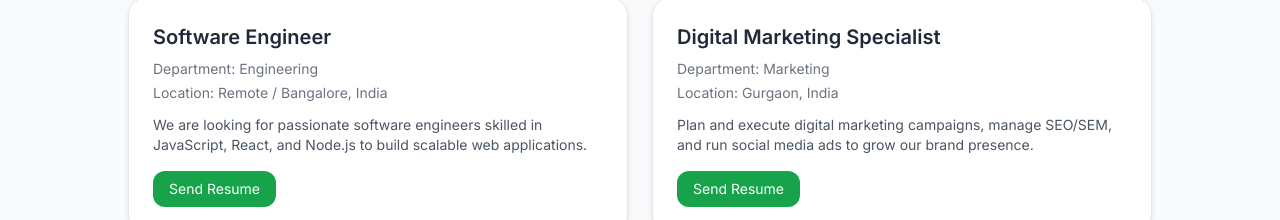
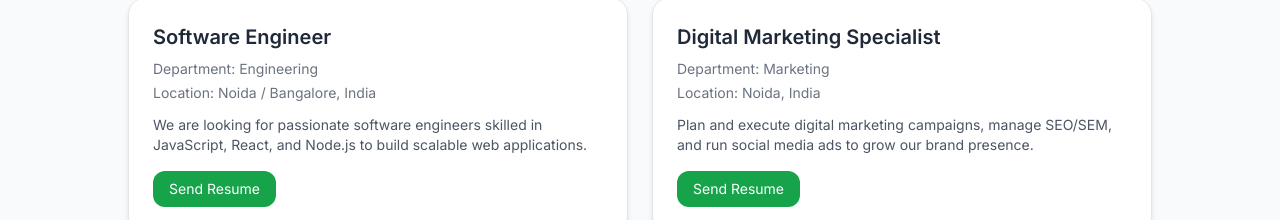
Before and after one commit to hxankit/ScsWeb, a React (Vite) app in the folder Frontend/: page /careers in a window 1280 px wide. Shown: the part 235-455 px from the top of the page. Built offline with nearby package versions, Linux system fonts and the light colour scheme; the HTML template or start-up script is replaced by a standard one.

Commit message:
jobschnges

```diff
--- a/Frontend/src/components/pages/careerpage.jsx
+++ b/Frontend/src/components/pages/careerpage.jsx
@@ -12,7 +12,7 @@ const Careers = () => {
                 id: 1,
                 title: "Software Engineer",
                 department: "Engineering",
-                location: "Remote / Bangalore, India",
+                location: "Noida / Bangalore, India",
                 description:
                     "We are looking for passionate software engineers skilled in JavaScript, React, and Node.js to build scalable web applications.",
             },
@@ -20,7 +20,7 @@ const Careers = () => {
                 id: 2,
                 title: "Digital Marketing Specialist",
                 department: "Marketing",
-                location: "Gurgaon, India",
+                location: "Noida, India",
                 description:
                     "Plan and execute digital marketing campaigns, manage SEO/SEM, and run social media ads to grow our brand presence.",
             },
```
